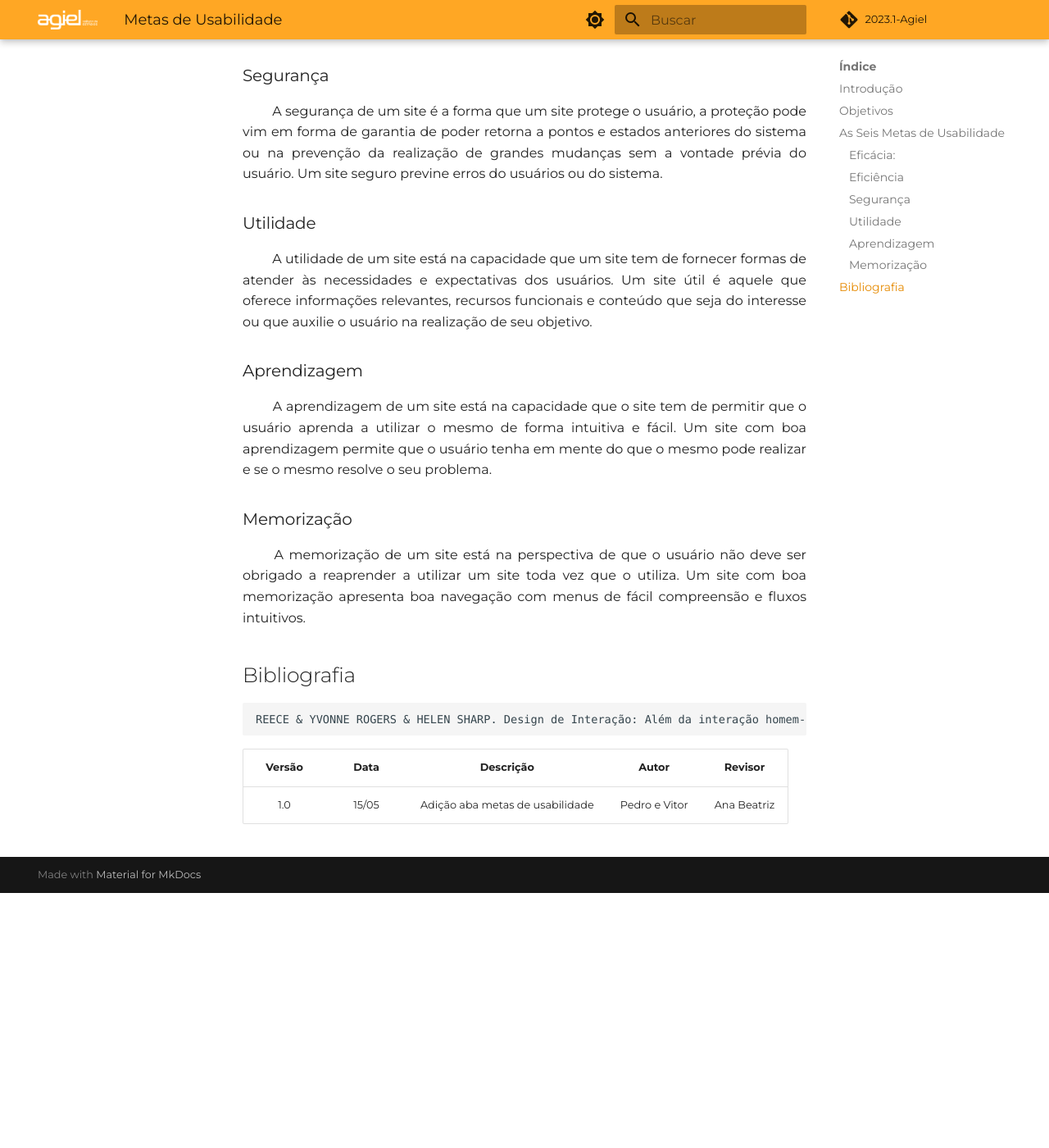
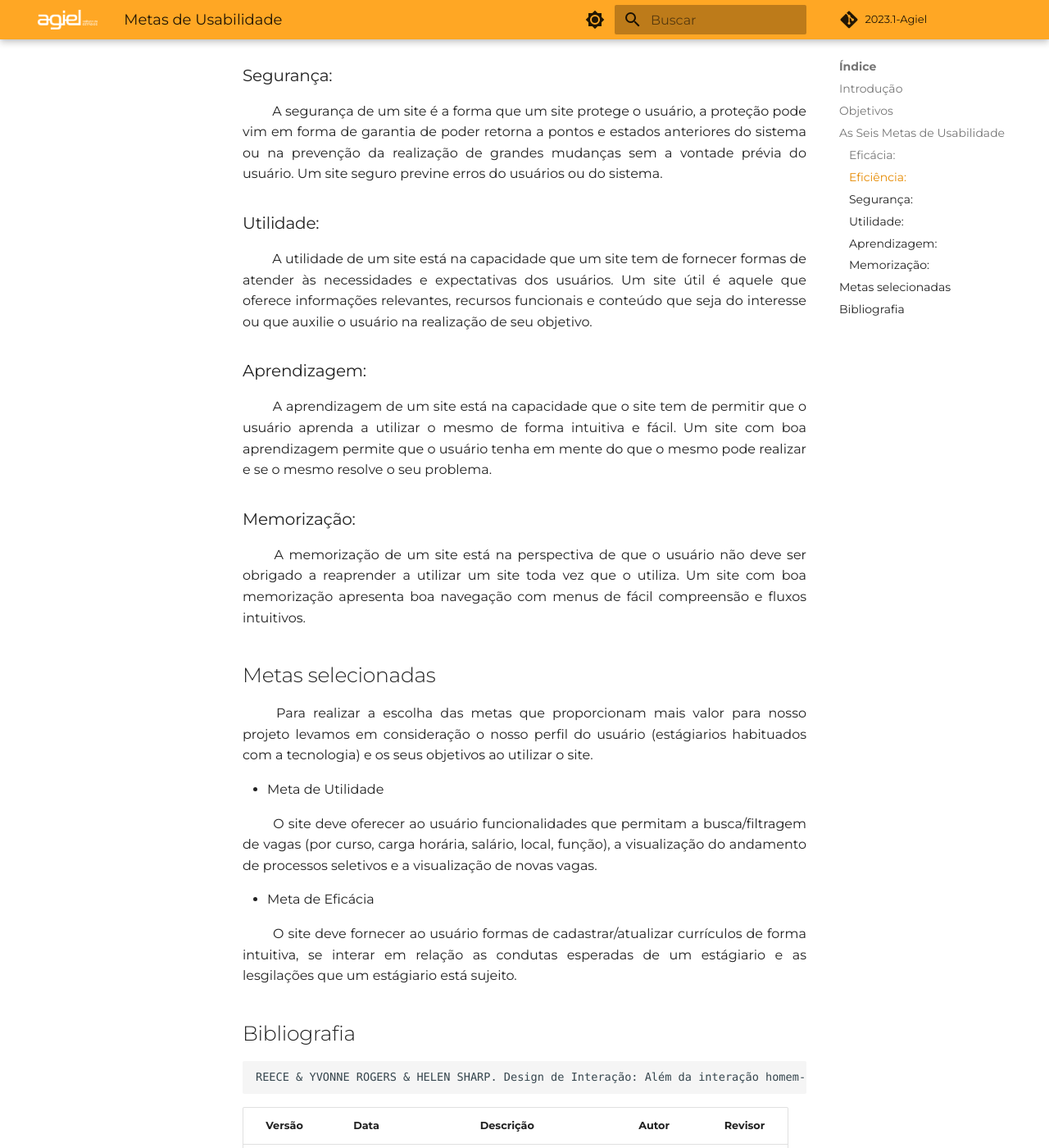
Before and after one commit to Interacao-Humano-Computador/2023.1-Agiel, an MkDocs documentation site: the page built from docs/requisitos/metas_usabilidade.md, in a window 1280 px wide and 1400 px high, scrolled down 1167 px. Shown: the whole window at 82% size. Built offline with MkDocs 1.6.1 and Material for MkDocs 9.7.7, drawn with Linux system fonts in a browser that asks for light colours; some web fonts are replaced; comment, search, counter and statistics services are not loaded; before the commit the page ends 2256 px from its top, so only the background shows below that; some of the changed text lies outside the part shown.

Commit message:
docs: adição de metas selecionadas

````diff
--- a/docs/requisitos/metas_usabilidade.md
+++ b/docs/requisitos/metas_usabilidade.md
@@ -33,40 +33,63 @@ Com a combinação desses objetivos é possível criar uma experiência moldada
 A eficácia de um site é a medida de quão eficaz o site é em fornecer as informações e recursos necessários aos usuários para que eles alcancem seus objetivos. Sendo assim um site efetivo é aquele que permite que os usuários realizem as ações desejadas de maneira eficiente e sem obstáculos desnecessários
 </p>
 
-### Eficiência
+### Eficiência:
 
 <p align="justify">
 &emsp;&emsp;
 A eficiência de um site está relacionada com a velocidade que um usuário pode alcançar seu objetivo, com o mínimo de esforço e com a menor quantidade de etapas possíveis. Um site eficiente é aquele que otimiza o processo de interação do usuário, reduzindo o tempo e os recursos necessários para que os usuários alcancem seus objetivos.
 </p>
 
-### Segurança
+### Segurança:
 
 <p align="justify">
 &emsp;&emsp;
 A segurança de um site é a forma que um site protege o usuário, a proteção pode vim em forma de garantia de poder retorna a pontos e estados anteriores do sistema ou na prevenção da realização de grandes mudanças sem a vontade prévia do usuário. Um site seguro previne erros do usuários ou do sistema.
 </p>
 
-### Utilidade
+### Utilidade:
 
 <p align="justify">
 &emsp;&emsp;
 A utilidade de um site está na capacidade que um site tem de fornecer formas de atender às necessidades e expectativas dos usuários. Um site útil é aquele que oferece informações relevantes, recursos funcionais e conteúdo que seja do interesse ou que auxilie o usuário na realização de seu objetivo.
 </p>
 
-### Aprendizagem
+### Aprendizagem:
 
 <p align="justify">
 &emsp;&emsp;
 A aprendizagem de um site está na capacidade que o site tem de permitir que o usuário aprenda a utilizar o mesmo de forma intuitiva e fácil. Um site com boa aprendizagem permite que o usuário tenha em mente do que o mesmo pode realizar e se o mesmo resolve o seu problema.
 </p>
 
-### Memorização
+### Memorização:
 
 <p align="justify">
 &emsp;&emsp;
 A memorização de um site está na perspectiva de que o usuário não deve ser obrigado a reaprender a utilizar um site toda vez que o utiliza. Um site com boa memorização apresenta boa navegação com menus de fácil compreensão e fluxos intuitivos.
 </p>
+
+## Metas selecionadas
+
+<p align="justify">
+&emsp;&emsp;
+Para realizar a escolha das metas que proporcionam mais valor para nosso projeto levamos em consideração o nosso perfil do usuário (estágiarios habituados com a tecnologia) e os seus objetivos ao utilizar o site.
+</p>
+
+* Meta de Utilidade
+
+<p align="justify">
+&emsp;&emsp;
+ O site deve oferecer ao usuário funcionalidades que permitam a busca/filtragem de vagas (por curso, carga horária, salário, local, função), a visualização do andamento de processos seletivos e a visualização de novas vagas.
+</p>
+
+* Meta de Eficácia
+
+<p align="justify">
+&emsp;&emsp;
+ O site deve fornecer ao usuário formas de cadastrar/atualizar currículos de forma intuitiva, se interar em relação as condutas esperadas de um estágiario e as lesgilações que um estágiario está sujeito.
+</p>
+
+
 
 ## Bibliografia
 ```
````
